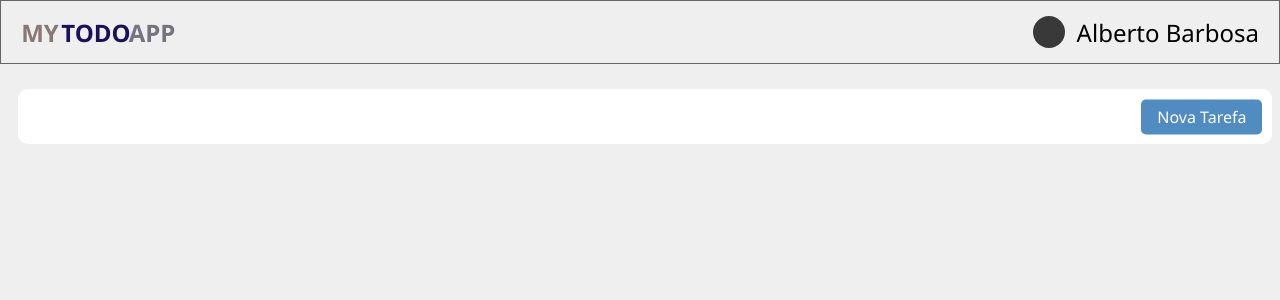
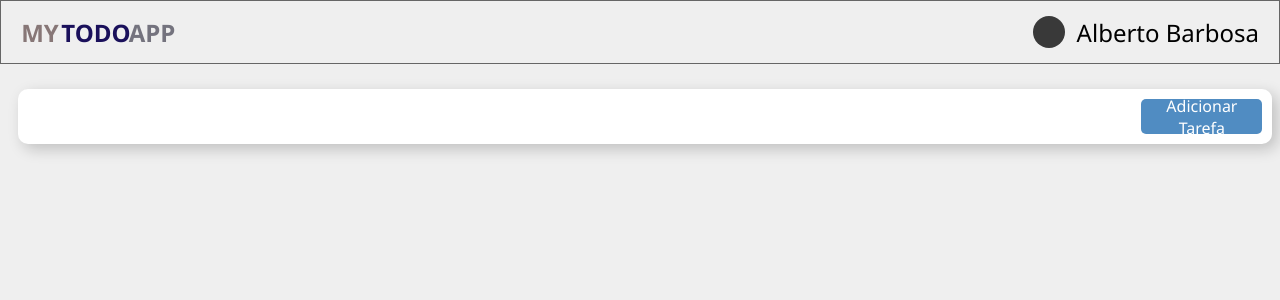
Before and after one commit to Alberto21-boop/Mentoria-YDUQS, a React (Vite) app: page / in a window 1280 px wide. Shown: the top 300 px of the page. Built offline with nearby package versions, Linux system fonts and the light colour scheme.

Commit message:
bug sobre o posicionamento do botão resolvido , e adiconando mais estilos ao componente de subHeader

```diff
--- a/src/Pages/Home/index.tsx
+++ b/src/Pages/Home/index.tsx
@@ -1,11 +1,11 @@
-import { InputTask } from '../../components/InputTask';
+import { SubHeaderGoToTask } from '../../components/SubHeaderGoToTask';
 import { HomeBackground, HomeContainer } from './styles';
 
 export function Home() {
     return (
         <HomeBackground>
             <HomeContainer>
-                <InputTask></InputTask>
+                <SubHeaderGoToTask />
             </HomeContainer>
         </HomeBackground>
     );
--- a/src/Pages/Home/styles.ts
+++ b/src/Pages/Home/styles.ts
@@ -8,6 +8,6 @@ export const HomeBackground = styled.div`
 `;
 
 export const HomeContainer = styled.div`
-  display: flex;
+
   width: 100%;
 `
--- a/src/components/ButtonTask/index.tsx
+++ b/src/components/ButtonTask/index.tsx
@@ -1,9 +1,15 @@
 import { ButtonContainer } from './styles';
 
-export function ButtonTask() {
+interface ButtonTaskProps {
+    onClick: () => void;
+    children: React.ReactNode;
+}
+
+export function ButtonTask({ onClick, children }: ButtonTaskProps) {
+
     return (
-        <ButtonContainer>
-            Nova Tarefa
+        <ButtonContainer onClick={onClick}>
+            {children}
         </ButtonContainer>
     );
 }
--- /dev/null
+++ b/src/components/CardTask/styles.ts
@@ -0,0 +1,20 @@
+import styled from 'styled-components';
+
+interface CardContainerProps {
+    completed: boolean;
+}
+
+
+export const CardContainer = styled.div<CardContainerProps>`
+  width: 320px;
+  height: 150px;
+  border-radius: 5px;
+  background-color: ${(props) => (props.completed ? 'green' : 'red')};
+  color: white;
+    cursor: pointer;
+    transition: background-color 0.3s;
+
+    &:hover {
+        opacity: 0.8;
+    }
+`;
--- a/src/components/InputTask/index.tsx
+++ /dev/null
@@ -1,13 +0,0 @@
-import { ButtonTask } from '../ButtonTask';
-import { ButtonWrapper, InputContainer, InputField } from './styles';
-
-export function InputTask() {
-    return (
-        <InputContainer>
-            <InputField placeholder=" " />
-            <ButtonWrapper>
-                <ButtonTask />
-            </ButtonWrapper>
-        </InputContainer>
-    );
-}
--- /dev/null
+++ b/src/components/SubHeaderGoToTask/index.tsx
@@ -0,0 +1,55 @@
+import { ButtonTask } from '../ButtonTask';
+import { ButtonWrapper, TaskContainer } from './styles';
+import { useNavigate } from 'react-router-dom';
+
+// interface Task {
+//     text: string;
+//     completed: boolean;
+// }
+
+export function SubHeaderGoToTask() {
+    // const [task, setTask] = useState<string>(''); // Define `task` como string
+    // const [tasks, setTasks] = useState<Task[]>([]); // Define `tasks` como lista de strings
+    const navigate = useNavigate();
+
+    const goToTasksPage = () => {
+        navigate('/newtask'); // Rota para a página de tarefas
+    };
+
+    // const handleInputChange = (e: React.ChangeEvent<HTMLInputElement>) => {
+    //     setTask(e.target.value);
+    // };
+
+    // const addTask = () => {
+    //     if (task.trim() !== '') {
+    //         setTasks([...tasks, { text: task, completed: false }]); // Adiciona uma nova tarefa com `text` e `completed`
+    //         setTask('');
+    //     }
+    // };
+
+    // const toggleTaskCompletion = (index: number) => {
+    //     setTasks((prevTasks) =>
+    //         prevTasks.map((t, i) => i === index ? { ...t, completed: !t.completed } : t)
+    //     );
+    // };
+
+    return (
+        <div>
+            <TaskContainer>
+                <ButtonWrapper>
+                    <ButtonTask onClick={goToTasksPage}>Adicionar Tarefa</ButtonTask>
+                </ButtonWrapper>
+            </TaskContainer>
+
+            {/* Renderiza cada tarefa como um card */}
+            {/* {tasks.map((t, index) => (
+                <CardTask
+                    key={index}
+                    task={t.text}
+                    completed={t.completed}
+                    onToggle={() => toggleTaskCompletion(index)} // Função para alternar o estado de conclusão
+                />
+            ))} */}
+        </div>
+    );
+}
--- a/src/components/InputTask/styles.ts
+++ b/src/components/SubHeaderGoToTask/styles.ts
@@ -1,30 +1,25 @@
 import styled from 'styled-components';
 
-export const InputContainer = styled.div`
+export const TaskContainer = styled.div`
   display: flex;
   align-items: center;
   position: relative;
   width: 98%;
+  height: 55px;
   margin-left: 18px;
   background: ${(props) => props.theme.colors['base-input-background']};
   border-radius: 10px;
   margin-top: 25px;
   padding-left: 10px;
+  box-shadow: 5px 5px 15px rgba(0, 0, 0, 0.2);
 `;
 
-export const InputField = styled.input`
-  width: 100%;
-  height: 55px;
-  padding-right: 50px; /* Espaço para o botão */
-  border-radius: 10px;
-  border: none;
-  background: ${(props) => props.theme.colors['base-input-background']};
-`;
+
 
 export const ButtonWrapper = styled.div`
   position: absolute;
   right: 10px; /* Alinhamento à direita do input */
-  top: 50%;
-  transform: translateY(-50%);
-  z-index: 1; /* Garante que o botão fique sobre o input */
+  //top: 50%;
+  //transform: translateY(-50%);
+  //z-index: 1; /* Garante que o botão fique sobre o input */
 `;
```
Also changed, not shown: src/components/CardTask/index.tsx (added, +15 -0 lines).
